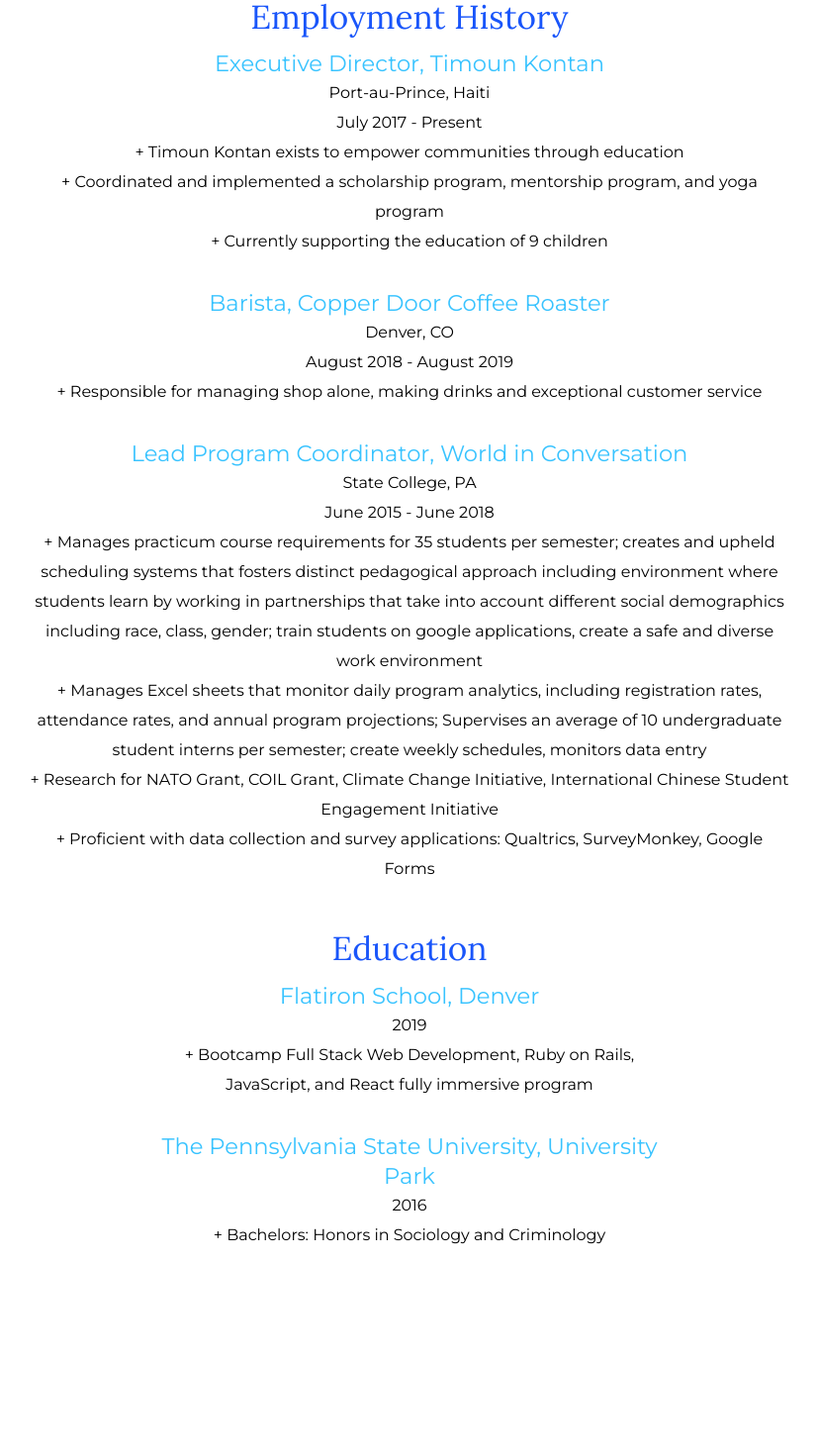
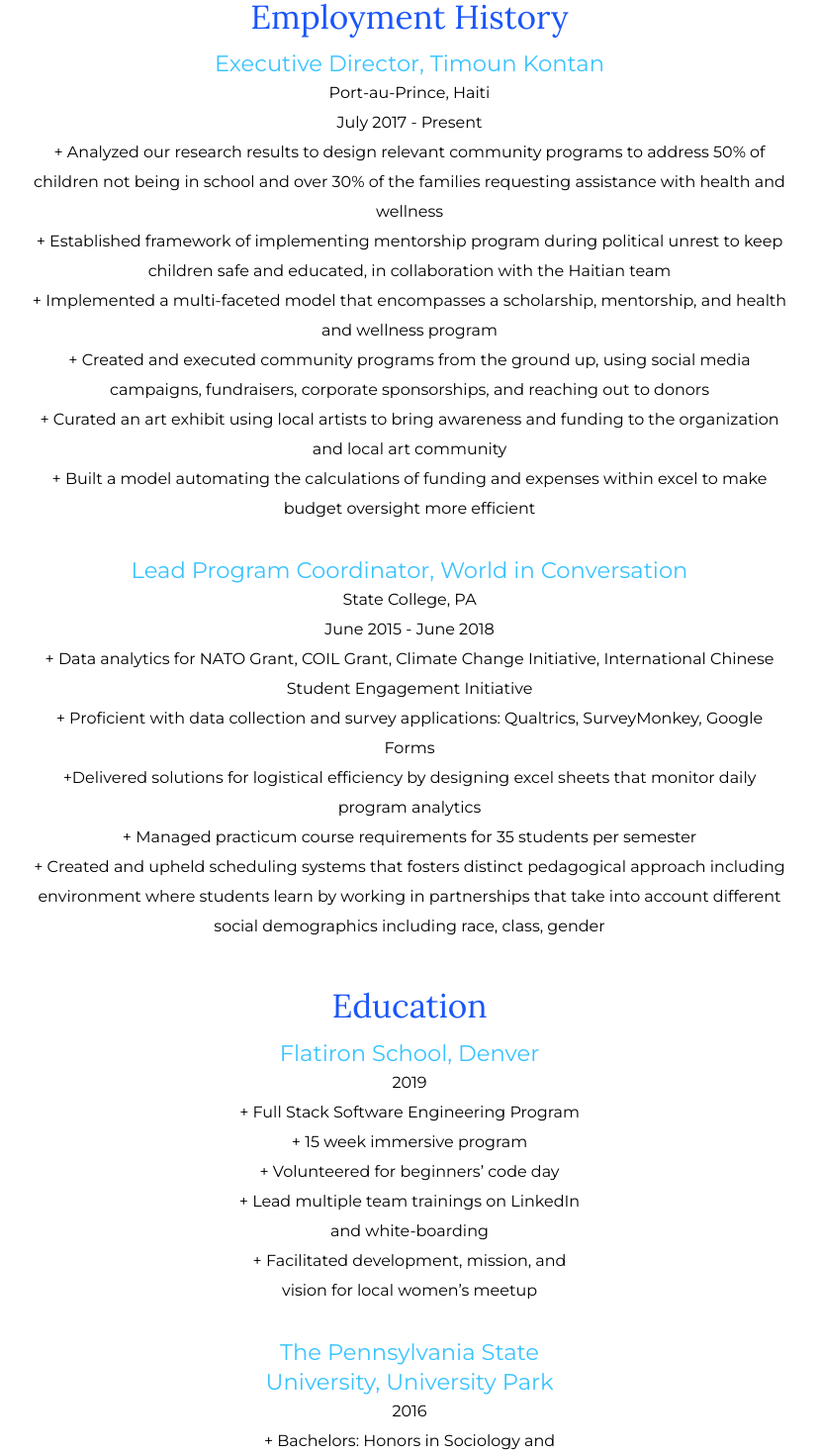
Before and after one commit to cnclause/personal-website-frontend, a Vue app: page /resume in a window 1280 px wide. Shown: the part 780-2250 px from the top of the page at 99% size, without its empty margins (226-1054 px from the left). Before the commit the page ends 2059 px from the top, so only its background shows below. Built offline with nearby package versions, Linux system fonts and the light colour scheme.

Commit message:
updated resume

```diff
--- a/src/components/ContactForm.vue
+++ b/src/components/ContactForm.vue
@@ -3,7 +3,7 @@
     <form v-on:submit.prevent="submitContact($event)" id='contactForm' class='contact-form'>
         <p>
             <label>Name</label>
-            <input type="text" name="name" placeholder="Jane Doe">
+
         </p>
         <p>
             <label>Email Address</label>
--- a/src/components/ResumeContainer.vue
+++ b/src/components/ResumeContainer.vue
@@ -20,18 +20,12 @@
                 <h4> Port-au-Prince, Haiti </h4>
                 <h4> July 2017 - Present </h4>
                 <ul>
-                    <li> Timoun Kontan exists to empower communities through education </li>
-                    <li> Coordinated and implemented a scholarship program, mentorship program, and yoga program  </li>
-                    <li> Currently supporting the education of 9 children </li>
-                </ul>
-            </div>
-            <div class= "employment-card">
-                <h3> Barista, Copper Door Coffee Roaster </h3>
-                <h4> Denver, CO </h4>
-                <h4> August 2018 - August 2019 </h4>
-                <ul>
-                    <li> Responsible for managing shop alone, making drinks and exceptional customer service
-                    </li>
+                    <li> Analyzed our research results to design relevant community programs to address 50% of children not being in school and over 30% of the families requesting assistance with health and wellness </li>
+                    <li> Established framework of implementing mentorship program during political unrest to keep children safe and educated, in collaboration with the Haitian team </li>
+                    <li> Implemented a multi-faceted model that encompasses a scholarship, mentorship, and health and wellness program </li>
+                    <li> Created and executed community programs from the ground up, using social media campaigns, fundraisers, corporate sponsorships, and reaching out to donors </li>
+                    <li> Curated an art exhibit using local artists to bring awareness and funding to the organization and local art community </li>
+                    <li> Built a model automating the calculations of funding and expenses within excel to make budget oversight more efficient</li>
                 </ul>
             </div>
             <div class= "employment-card">
@@ -39,14 +33,14 @@
                 <h4> State College, PA </h4>
                 <h4> June 2015 - June 2018 </h4>
                 <ul>
-                    <li> Manages practicum course requirements for 35 students per semester; creates and upheld scheduling systems that fosters distinct pedagogical approach including environment where students learn by working in partnerships that take into account different social demographics including race, class, gender; train students on google applications, create a safe and diverse work environment
-                    </li>
-                    <li> Manages Excel sheets that monitor daily program analytics, including registration rates, attendance rates, and annual program projections; Supervises an average of 10 undergraduate student interns per semester; create weekly schedules, monitors data entry
-                    </li>
-                    <li> Research for NATO Grant, COIL Grant, Climate Change Initiative, International Chinese Student Engagement Initiative
+                    <li> Data analytics for NATO Grant, COIL Grant, Climate Change Initiative, International Chinese Student Engagement Initiative
                     </li>
                     <li> Proficient with data collection and survey applications: Qualtrics, SurveyMonkey, Google Forms
                     </li>
+                    <li>Delivered solutions for logistical efficiency by designing excel sheets that monitor daily program analytics</li>
+                    <li> Managed practicum course requirements for 35 students per semester</li>
+                    <li> Created and upheld scheduling systems that fosters distinct pedagogical approach including environment where students learn by working in partnerships that take into account different social demographics including race, class, gender</li>
+
                 </ul>
             </div>
         </div>
@@ -55,7 +49,11 @@
             <div class="education-card">
                 <h2> Flatiron School, Denver </h2>
                 <h4> 2019 </h4>
-                <li> Bootcamp Full Stack Web Development, Ruby on Rails, JavaScript, and React fully immersive program </li>
+                <li> Full Stack Software Engineering Program</li>
+                <li> 15 week immersive program</li>
+                <li> Volunteered for beginners’ code day</li>
+                <li> Lead multiple team trainings on LinkedIn and white-boarding</li>
+                <li> Facilitated development, mission, and vision for local women’s meetup</li>
             </div>
             <div class="education-card">
                 <h2> The Pennsylvania State University, University Park </h2>
```
